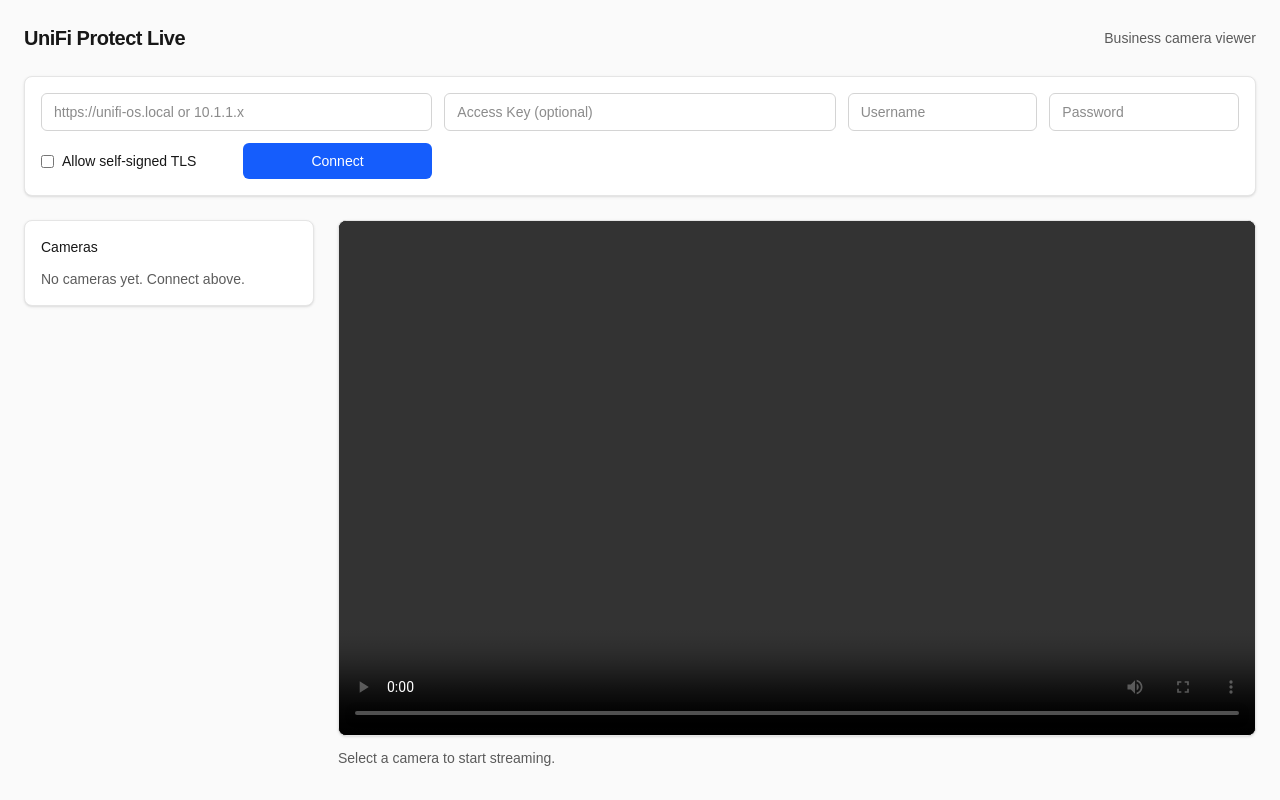
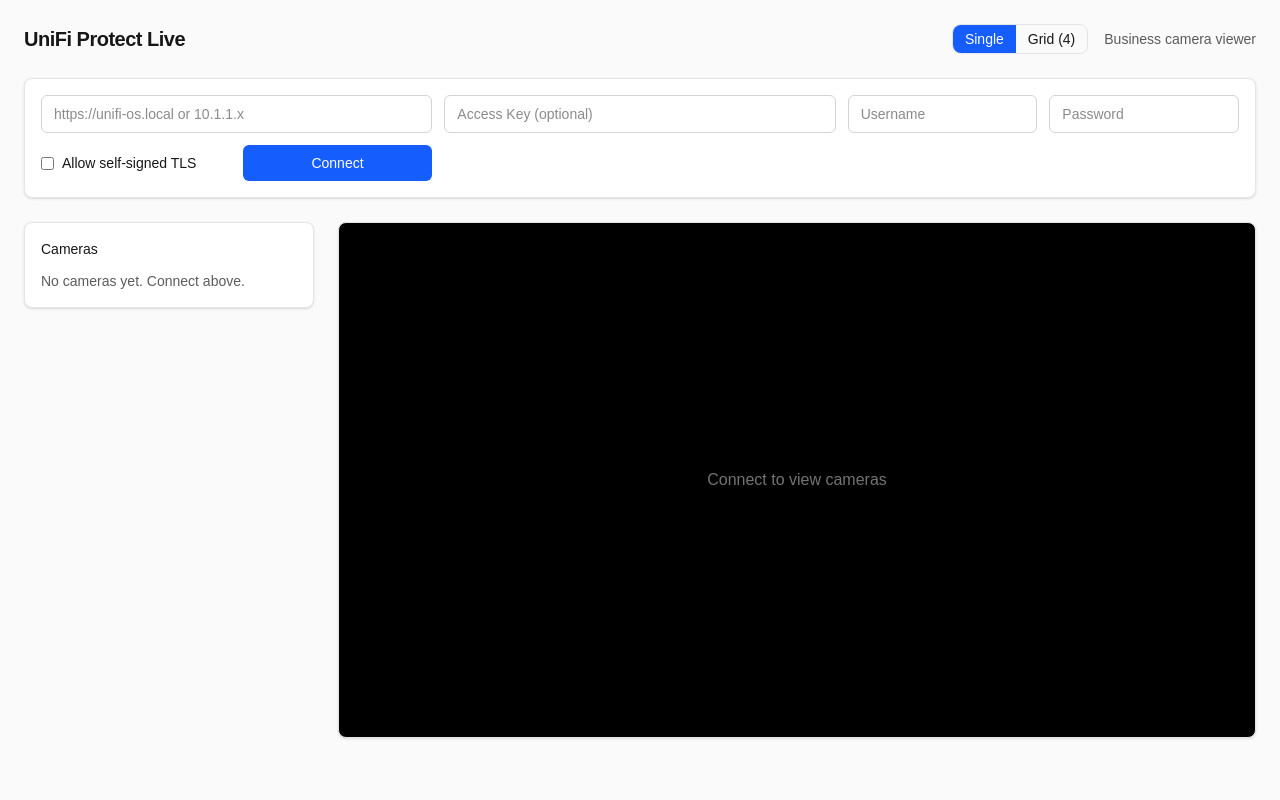
Before and after one commit to lukejamison/bp-ui-protect, a Next.js app: page / in a window 1280 px wide. Built offline with nearby package versions, Linux system fonts and the light colour scheme.

Commit message:
feat: add multi-camera grid view with checkbox selection (up to 4 streams)

```diff
--- a/src/app/page.tsx
+++ b/src/app/page.tsx
@@ -1,6 +1,98 @@
 "use client";
 
 import { useEffect, useRef, useState } from "react";
+
+// Reusable video player component for MSE streaming
+function VideoPlayer({ cameraId, className = "" }: { cameraId: string; className?: string }) {
+	const videoRef = useRef<HTMLVideoElement>(null);
+
+	useEffect(() => {
+		if (!cameraId || !videoRef.current) return;
+		const video = videoRef.current;
+
+		if (!window.MediaSource) {
+			console.error('[VIDEO] MediaSource not supported');
+			return;
+		}
+
+		const mediaSource = new MediaSource();
+		let sourceBuffer: SourceBuffer | null = null;
+		let initReceived = false;
+
+		const cleanup = () => {
+			try {
+				if (sourceBuffer && !sourceBuffer.updating) {
+					mediaSource.removeSourceBuffer(sourceBuffer);
+				}
+				if (mediaSource.readyState === 'open') {
+					mediaSource.endOfStream();
+				}
+			} catch (e) {
+				// Normal cleanup errors
+			}
+		};
+
+		mediaSource.addEventListener('sourceopen', async () => {
+			try {
+				// Get codec info first
+				const codecResponse = await fetch(`/api/stream/${cameraId}/codec`);
+				if (!codecResponse.ok) throw new Error(`Codec fetch failed: ${codecResponse.status}`);
+				const { codec } = await codecResponse.json();
+				const mimeType = `video/mp4; codecs="${codec}"`;
+
+				// Create SourceBuffer with correct codec
+				sourceBuffer = mediaSource.addSourceBuffer(mimeType);
+				sourceBuffer.addEventListener('error', (e) => console.error('[VIDEO] SourceBuffer error:', e));
+
+				// Now start the stream
+				const response = await fetch(`/api/stream/${cameraId}`);
+				if (!response.ok) throw new Error(`Stream failed: ${response.status}`);
+				if (!response.body) throw new Error('No response body');
+
+				const reader = response.body.getReader();
+
+				const processChunks = async () => {
+					try {
+						while (true) {
+							const { done, value } = await reader.read();
+							if (done) break;
+
+							if (!sourceBuffer.updating) {
+								sourceBuffer.appendBuffer(value);
+								if (!initReceived) {
+									initReceived = true;
+								}
+							}
+
+							// Wait for buffer to finish updating
+							await new Promise(resolve => {
+								if (!sourceBuffer!.updating) {
+									resolve(void 0);
+								} else {
+									sourceBuffer!.addEventListener('updateend', resolve, { once: true });
+								}
+							});
+						}
+					} catch (e) {
+						console.error('[VIDEO] Stream processing error:', e);
+					}
+				};
+
+				processChunks();
+
+			} catch (e) {
+				console.error('[VIDEO] Stream setup error:', e);
+			}
+		});
+
+		video.src = URL.createObjectURL(mediaSource);
+		video.play().catch(e => console.error('[VIDEO] Play failed:', e));
+
+		return cleanup;
+	}, [cameraId]);
+
+	return <video ref={videoRef} controls autoPlay playsInline className={className} />;
+}
 
 type Camera = {
 	id: string;
@@ -21,6 +113,8 @@
 	const [connected, setConnected] = useState(false);
 	const [cameras, setCameras] = useState<Camera[]>([]);
 	const [selectedId, setSelectedId] = useState<string | null>(null);
+	const [selectedCameras, setSelectedCameras] = useState<Set<string>>(new Set());
+	const [viewMode, setViewMode] = useState<"single" | "grid">("single");
 	const [error, setError] = useState<string | null>(null);
 	const videoRef = useRef<HTMLVideoElement | null>(null);
 
@@ -67,97 +161,53 @@
 
 	const connect = () => connectWithCredentials(conn);
 
-	useEffect(() => {
-		if (!selectedId || !videoRef.current || !connected) return;
-		const video = videoRef.current;
-
-		if (!window.MediaSource) {
-			console.error('[VIDEO] MediaSource not supported');
-			return;
+	const toggleCameraSelection = (cameraId: string) => {
+		setSelectedCameras(prev => {
+			const newSet = new Set(prev);
+			if (newSet.has(cameraId)) {
+				newSet.delete(cameraId);
+			} else if (newSet.size < 4) {
+				newSet.add(cameraId);
 			}
-
-		const mediaSource = new MediaSource();
-		let sourceBuffer: SourceBuffer | null = null;
-		let initReceived = false;
-
-		const cleanup = () => {
-			try {
-				if (sourceBuffer && !sourceBuffer.updating) {
-					mediaSource.removeSourceBuffer(sourceBuffer);
-				}
-				if (mediaSource.readyState === 'open') {
-					mediaSource.endOfStream();
-				}
-			} catch (e) {
-				console.log('[VIDEO] Cleanup error (normal):', e);
-			}
+			return newSet;
+		});
 	};
 
-		mediaSource.addEventListener('sourceopen', async () => {
-			try {
-				// Get codec info first
-				const codecResponse = await fetch(`/api/stream/${selectedId}/codec`);
-				if (!codecResponse.ok) throw new Error(`Codec fetch failed: ${codecResponse.status}`);
-				const { codec } = await codecResponse.json();
-				const mimeType = `video/mp4; codecs="${codec}"`;
-
-				// Create SourceBuffer with correct codec
-				sourceBuffer = mediaSource.addSourceBuffer(mimeType);
-				sourceBuffer.addEventListener('error', (e) => console.error('[VIDEO] SourceBuffer error:', e));
-
-				// Now start the stream
-				const response = await fetch(`/api/stream/${selectedId}`);
-				if (!response.ok) throw new Error(`Stream failed: ${response.status}`);
-				if (!response.body) throw new Error('No response body');
-
-				const reader = response.body.getReader();
-
-				const processChunks = async () => {
-					try {
-						while (true) {
-							const { done, value } = await reader.read();
-							if (done) break;
-
-							if (!sourceBuffer.updating) {
-								sourceBuffer.appendBuffer(value);
-								if (!initReceived) {
-									initReceived = true;
-								}
-							}
-
-							// Wait for buffer to finish updating
-							await new Promise(resolve => {
-								if (!sourceBuffer!.updating) {
-									resolve(void 0);
-								} else {
-									sourceBuffer!.addEventListener('updateend', resolve, { once: true });
-								}
-							});
-						}
-					} catch (e) {
-						console.error('[VIDEO] Stream processing error:', e);
-					}
+	const clearCameraSelection = () => {
+		setSelectedCameras(new Set());
 	};
 
-				processChunks();
-
-			} catch (e) {
-				console.error('[VIDEO] Stream setup error:', e);
-			}
-		});
-
-		video.src = URL.createObjectURL(mediaSource);
-		video.play().catch(e => console.error('[VIDEO] Play failed:', e));
-
-		return cleanup;
-	}, [selectedId, connected]);
 
 	return (
 		<main className="min-h-screen bg-neutral-50 text-neutral-900 dark:bg-neutral-950 dark:text-neutral-100">
 			<div className="mx-auto max-w-7xl p-6">
 				<header className="mb-6 flex items-center justify-between">
 					<h1 className="text-xl font-semibold tracking-tight">UniFi Protect Live</h1>
+					<div className="flex items-center gap-4">
+						<div className="flex rounded-lg border border-neutral-200 dark:border-neutral-800">
+							<button
+								onClick={() => setViewMode("single")}
+								className={`px-3 py-1 text-sm rounded-l-lg transition-colors ${
+									viewMode === "single"
+										? "bg-blue-600 text-white"
+										: "hover:bg-neutral-100 dark:hover:bg-neutral-800"
+								}`}
+							>
+								Single
+							</button>
+							<button
+								onClick={() => setViewMode("grid")}
+								className={`px-3 py-1 text-sm rounded-r-lg transition-colors ${
+									viewMode === "grid"
+										? "bg-blue-600 text-white"
+										: "hover:bg-neutral-100 dark:hover:bg-neutral-800"
+								}`}
+							>
+								Grid (4)
+							</button>
+						</div>
 						<div className="text-sm opacity-70">Business camera viewer</div>
+					</div>
 				</header>
 
 				<div className="mb-6 rounded-lg border border-neutral-200 bg-white p-4 shadow-sm dark:border-neutral-800 dark:bg-neutral-900">
@@ -208,20 +258,45 @@
 				<section className="grid grid-cols-1 gap-6 lg:grid-cols-12">
 					<aside className="lg:col-span-3">
 						<div className="rounded-lg border border-neutral-200 bg-white p-4 shadow-sm dark:border-neutral-800 dark:bg-neutral-900">
-							<div className="mb-3 text-sm font-medium">Cameras</div>
+							<div className="mb-3 flex items-center justify-between">
+								<div className="text-sm font-medium">Cameras</div>
+								{viewMode === "grid" && selectedCameras.size > 0 && (
+									<button
+										onClick={clearCameraSelection}
+										className="text-xs text-blue-600 hover:text-blue-700"
+									>
+										Clear ({selectedCameras.size})
+									</button>
+								)}
+							</div>
 							<div className="space-y-1">
 								{cameras.map((cam) => (
-									<button
+									<div
 										key={cam.id}
-										onClick={() => setSelectedId(cam.id)}
-										className={`w-full rounded-md px-3 py-2 text-left text-sm transition-colors ${
-											selectedId === cam.id
+										className={`w-full rounded-md px-3 py-2 transition-colors cursor-pointer ${
+											viewMode === "single"
+												? selectedId === cam.id
 													? "bg-blue-600 text-white"
 													: "hover:bg-neutral-100 dark:hover:bg-neutral-800"
+												: selectedCameras.has(cam.id)
+												? "bg-blue-100 dark:bg-blue-900"
+												: "hover:bg-neutral-100 dark:hover:bg-neutral-800"
 										}`}
+										onClick={() => viewMode === "single" ? setSelectedId(cam.id) : toggleCameraSelection(cam.id)}
 									>
 										<div className="flex items-center justify-between">
-											<span className="truncate">{cam.name}</span>
+											<div className="flex items-center gap-2">
+												{viewMode === "grid" && (
+													<input
+														type="checkbox"
+														checked={selectedCameras.has(cam.id)}
+														onChange={() => toggleCameraSelection(cam.id)}
+														disabled={!selectedCameras.has(cam.id) && selectedCameras.size >= 4}
+														className="rounded border-neutral-300"
+													/>
+												)}
+												<span className="truncate text-sm">{cam.name}</span>
+											</div>
 											{cam.isOnline !== undefined && (
 												<span
 													className={`ml-2 inline-block h-2 w-2 rounded-full ${
@@ -230,21 +305,61 @@
 												/>
 											)}
 										</div>
-									</button>
+									</div>
 								))}
 								{cameras.length === 0 && (
 									<div className="text-sm opacity-70">No cameras yet. Connect above.</div>
+								)}
+								{error && <div className="text-sm text-red-600">{error}</div>}
+								{viewMode === "grid" && (
+									<div className="mt-3 text-xs opacity-70">
+										Select up to 4 cameras for grid view
+									</div>
 								)}
 							</div>
 						</div>
 					</aside>
 
 					<section className="lg:col-span-9">
+						{viewMode === "single" ? (
+							<>
 								<div className="aspect-video w-full overflow-hidden rounded-lg border border-neutral-200 bg-black shadow-sm dark:border-neutral-800">
-							<video ref={videoRef} controls autoPlay playsInline className="size-full" />
+									{selectedId && connected ? (
+										<VideoPlayer cameraId={selectedId} className="size-full" />
+									) : (
+										<div className="flex size-full items-center justify-center text-neutral-500">
+											{!connected ? "Connect to view cameras" : "Select a camera to start streaming"}
 										</div>
-						{!selectedId && (
-							<div className="mt-3 text-sm opacity-70">Select a camera to start streaming.</div>
+									)}
+								</div>
+							</>
+						) : (
+							<div className="grid grid-cols-2 gap-4">
+								{Array.from(selectedCameras).slice(0, 4).map((cameraId) => {
+									const camera = cameras.find(c => c.id === cameraId);
+									return (
+										<div key={cameraId} className="aspect-video overflow-hidden rounded-lg border border-neutral-200 bg-black shadow-sm dark:border-neutral-800">
+											<div className="relative size-full">
+												{connected ? (
+													<VideoPlayer cameraId={cameraId} className="size-full" />
+												) : (
+													<div className="flex size-full items-center justify-center text-neutral-500">
+														Connect to view
+													</div>
+												)}
+												<div className="absolute bottom-2 left-2 rounded bg-black/60 px-2 py-1 text-xs text-white">
+													{camera?.name || cameraId}
+												</div>
+											</div>
+										</div>
+									);
+								})}
+								{selectedCameras.size === 0 && (
+									<div className="col-span-2 flex aspect-video items-center justify-center rounded-lg border border-neutral-200 bg-neutral-50 text-neutral-500 dark:border-neutral-800 dark:bg-neutral-900">
+										Select cameras to view in grid mode
+									</div>
+								)}
+							</div>
 						)}
 					</section>
 				</section>
```
Lines whose indentation alone changed are shown as unchanged.
